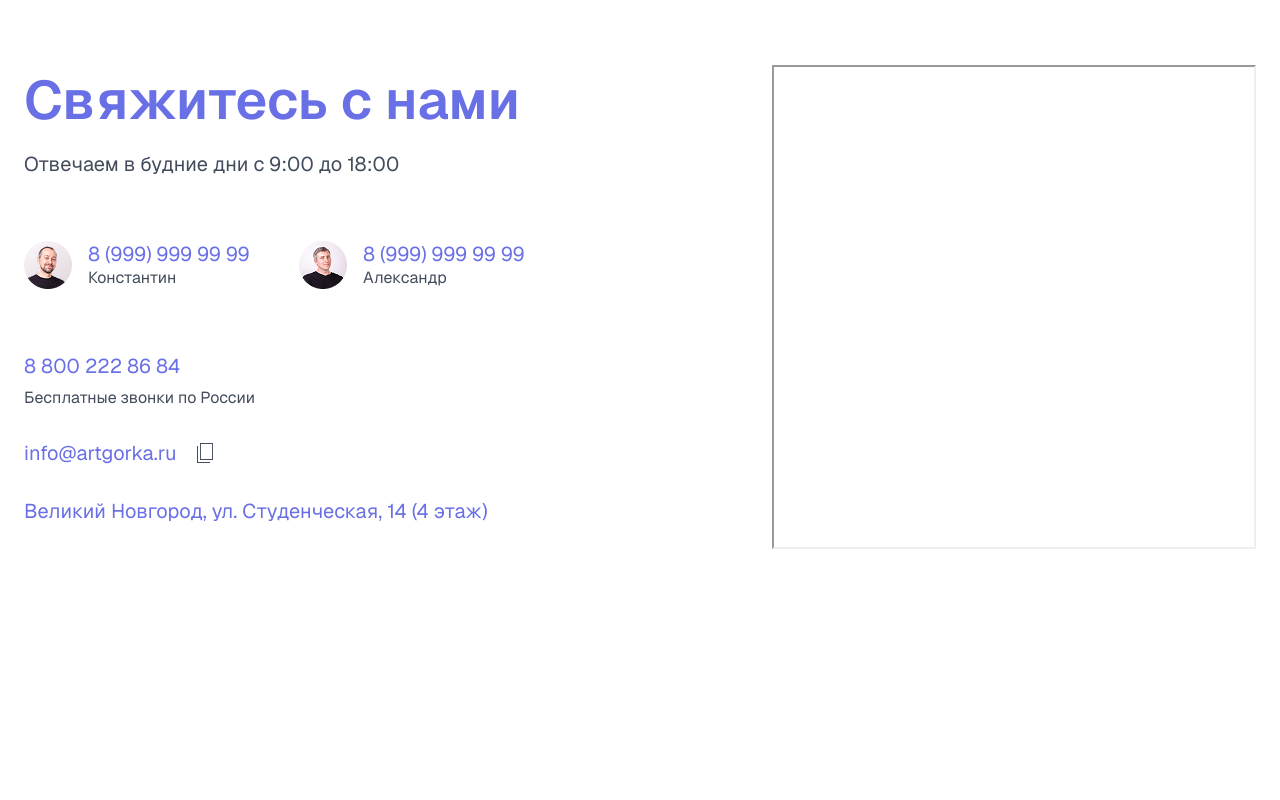
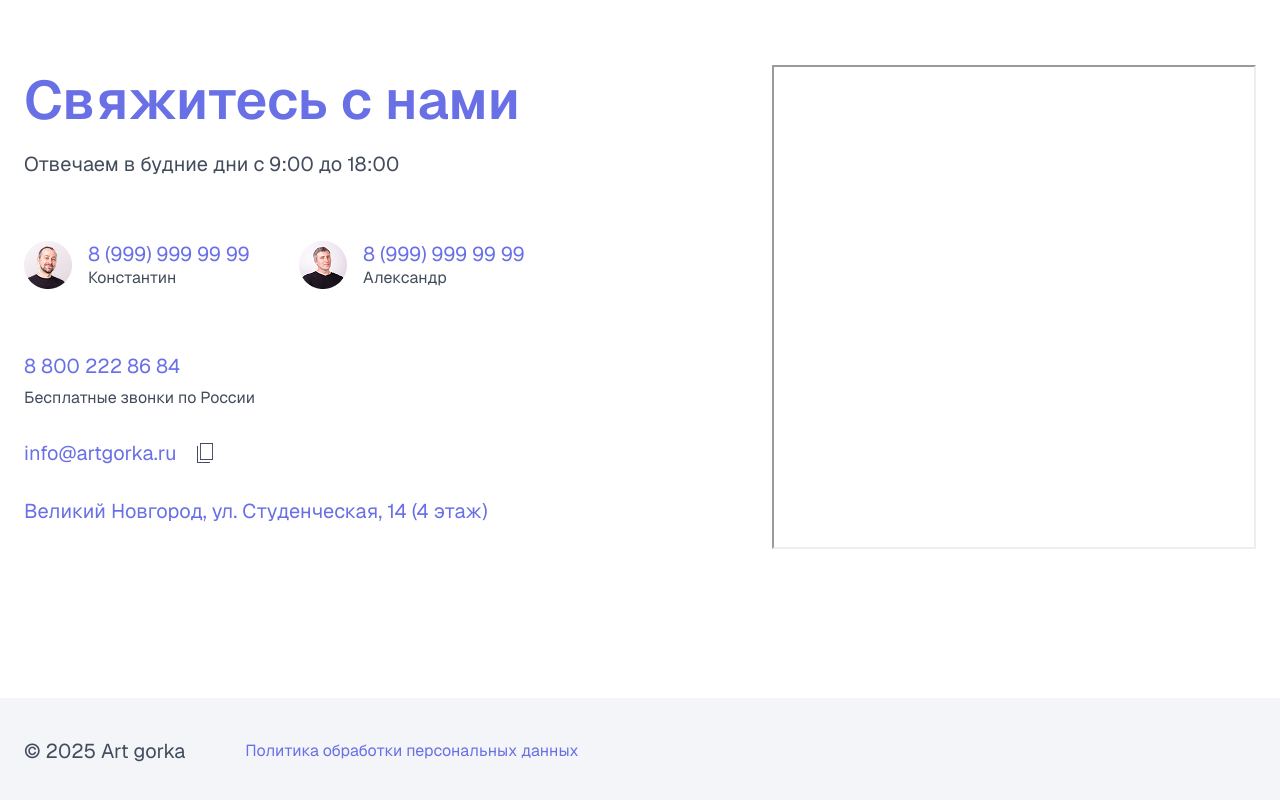
Before and after one commit to MiuraAruchomu/test-task-art-gorka, a Next.js app: page / in a window 1280 px wide. Shown: the part 8318-9118 px from the top of the page. Before the commit the page ends 9016 px from the top, so only its background shows below. Built offline with nearby package versions, Linux system fonts and the light colour scheme.

Commit message:
added footer

```diff
--- a/src/app/layout.tsx
+++ b/src/app/layout.tsx
@@ -4,6 +4,7 @@ import AppProvider from '@/shared/providers/AppProvider';
 import Header from '@/components/header/Header';
 import HeaderDropdownMenu from '@/components/header/DropdownMenu';
 import Modals from '@/components/modals/Modals';
+import Footer from '@/components/footer/Footer';
 
 const geist = Geist({
   subsets: ['latin'],
@@ -22,6 +23,7 @@ export default function RootLayout({
           <HeaderDropdownMenu />
           <Modals />
           {children}
+          <Footer />
         </AppProvider>
       </body>
     </html>
--- /dev/null
+++ b/src/components/footer/Footer.tsx
@@ -0,0 +1,17 @@
+import styles from './footer.module.scss';
+
+export default function Footer() {
+  return (
+    <footer className={styles.footer}>
+      <div className={`${styles['footer__inner']} container`}>
+        <span className={styles['footer__c']}>© 2025 Art gorka</span>
+        <a
+          href='#'
+          className={`${styles['footer__privacy-notice']} under-line-link`}
+        >
+          Политика обработки персональных данных
+        </a>
+      </div>
+    </footer>
+  );
+}
--- /dev/null
+++ b/src/components/footer/footer.module.scss
@@ -0,0 +1,28 @@
+@use '@/assets/styles/variables.scss' as *;
+@use '@/assets/styles/mixins.scss' as *;
+
+.footer {
+  padding: 40px 0;
+  background-color: $main_grey_light;
+
+  &__inner {
+    display: flex;
+    flex-direction: column-reverse;
+    gap: 28px;
+
+    @include mediaLaptop {
+      flex-direction: row;
+      align-items: center;
+      gap: 60px;
+    }
+  }
+
+  &__c {
+    @include font_20_400;
+  }
+
+  &__privacy-notice {
+    @include font_16_400;
+    color: $main_purple;
+  }
+}
```
